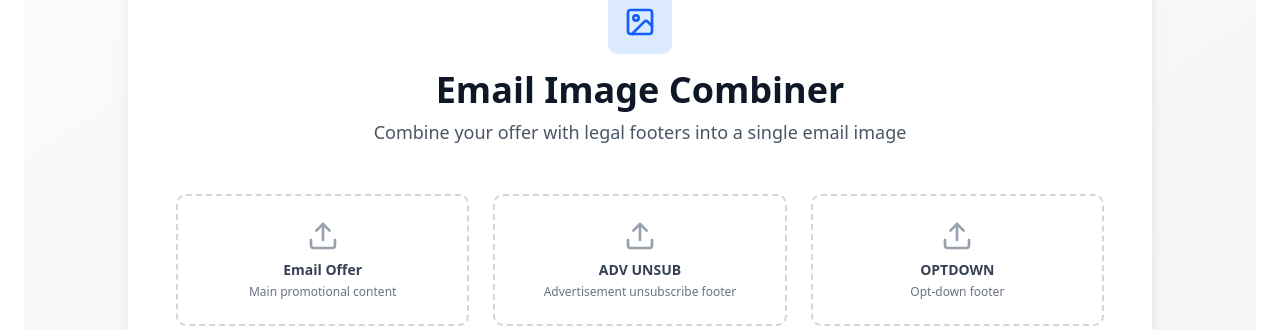
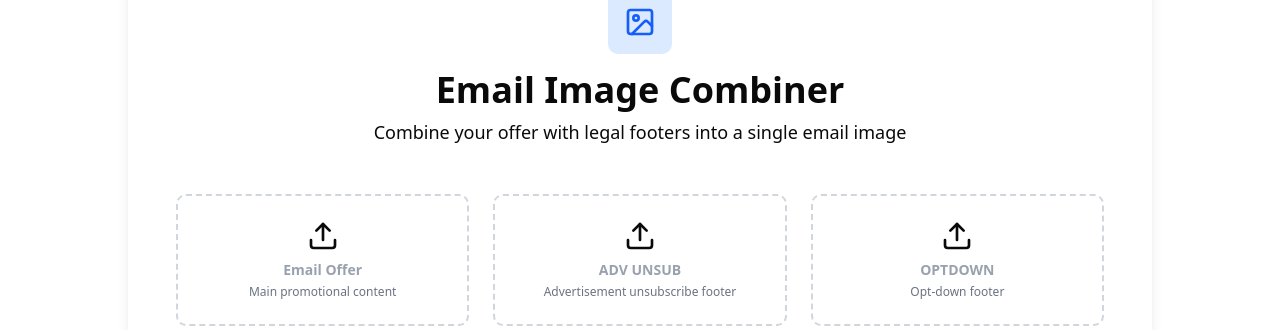
Before and after one commit to muhammedbarghou/mailer-toolbox, a Next.js app: page /photo-editor in a window 1280 px wide. Shown: the part 187-517 px from the top of the page. Built offline with nearby package versions, Linux system fonts and the light colour scheme.

Commit message:
Enhance layout by adding Bitcount_Grid_Single font, create loading component, and refine styles in EmailImageCombiner for improved UI consistency.

```diff
--- a/app/layout.tsx
+++ b/app/layout.tsx
@@ -1,5 +1,5 @@
 import type { Metadata } from "next";
-import { Geist, Geist_Mono } from "next/font/google";
+import { Geist, Geist_Mono, Bitcount_Grid_Single } from "next/font/google";
 import "./globals.css";
 import Navbar from "@/components/Layouts/nav-bar";
 import { ThemeProvider } from "@/components/theme-provider"
@@ -10,11 +10,7 @@ const geistSans = Geist({
   variable: "--font-geist-sans",
   subsets: ["latin"],
 });
-
-const geistMono = Geist_Mono({
-  variable: "--font-geist-mono",
-  subsets: ["latin"],
-});
+;
 
 export const metadata: Metadata = {
   title: "Mailer toolbox",
@@ -29,7 +25,9 @@ export default function RootLayout({
   return (
     <html lang="en" className="light" style={{colorScheme:"light"}}>
       <body
-        className={`${geistSans.variable} ${geistMono.variable} antialiased min-h-screen flex flex-col light`}
+        className={`${geistSans.variable} antialiased min-h-screen flex flex-col light`
+
+        }
       >
         <ThemeProvider
             attribute="class"
--- /dev/null
+++ b/app/loading.tsx
@@ -0,0 +1,9 @@
+import React from 'react'
+
+const loading = () => {
+  return (
+    <div>loading</div>
+  )
+}
+
+export default loading
--- a/components/email-image-combiner.tsx
+++ b/components/email-image-combiner.tsx
@@ -181,8 +181,8 @@ export default function EmailImageCombiner() {
       />
       {!image ? (
         <label htmlFor={`upload-${type}`} className="cursor-pointer block">
-          <Upload className="mx-auto mb-2 text-gray-400" size={32} />
-          <p className="text-sm font-semibold text-gray-700">{label}</p>
+          <Upload className="mx-auto mb-2 " size={32} />
+          <p className="text-sm font-semibold text-gray-400">{label}</p>
           <p className="text-xs text-gray-500 mt-1">{description}</p>
         </label>
       ) : (
@@ -196,7 +196,7 @@ export default function EmailImageCombiner() {
           />
           <button
             onClick={() => removeImage(type)}
-            className="absolute top-1 right-1 bg-red-500 text-white rounded-full p-1 hover:bg-red-600 transition-colors"
+            className="absolute top-1 right-1 bg-red-500  rounded-full p-1 hover:bg-red-600 transition-colors"
             aria-label={`Remove ${label}`}
           >
             <X size={16} />
@@ -215,16 +215,16 @@ export default function EmailImageCombiner() {
   const allImagesUploaded = images.offer && images.footer1 && images.footer2
 
   return (
-    <div className="min-h-screen bg-gradient-to-br from-gray-50 to-gray-100 p-6 md:p-12">
+    <div className="min-h-screen  p-6 md:p-12">
       <div className="max-w-5xl mx-auto">
-        <div className="bg-white rounded-2xl shadow-lg p-8 md:p-12">
+        <div className="rounded-2xl shadow-lg p-8 md:p-12">
           {/* Header */}
           <div className="text-center mb-12">
             <div className="inline-flex items-center justify-center w-16 h-16 bg-blue-100 rounded-lg mb-4">
               <ImageIcon className="text-blue-600" size={32} />
             </div>
-            <h1 className="text-4xl font-bold text-gray-900 mb-2">Email Image Combiner</h1>
-            <p className="text-gray-600 text-lg">Combine your offer with legal footers into a single email image</p>
+            <h1 className="text-4xl font-bold mb-2">Email Image Combiner</h1>
+            <p className=" text-lg">Combine your offer with legal footers into a single email image</p>
           </div>
 
           {/* Upload Grid */}
```
